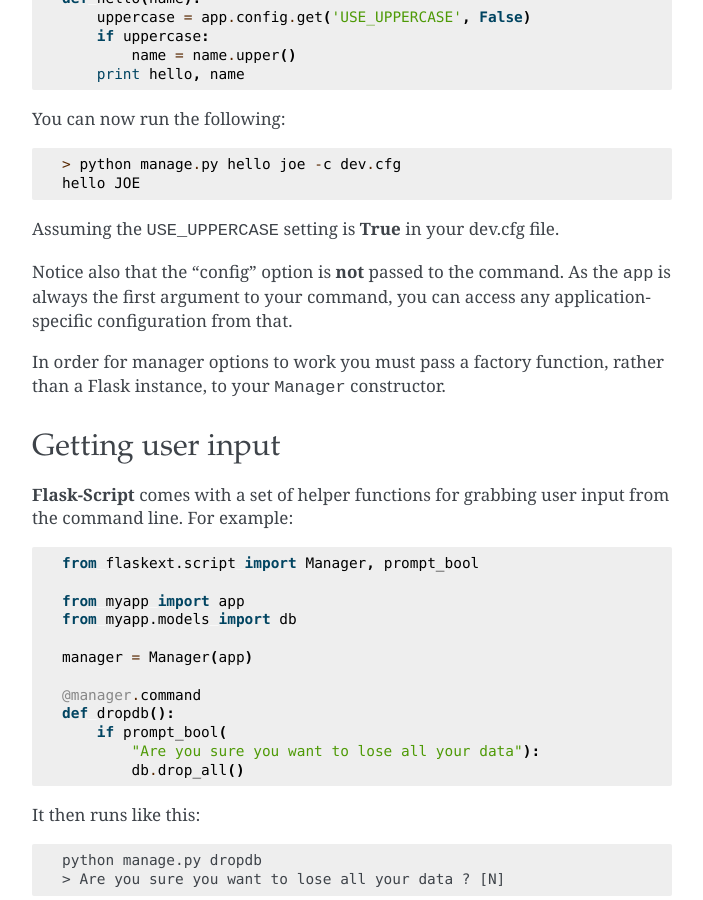
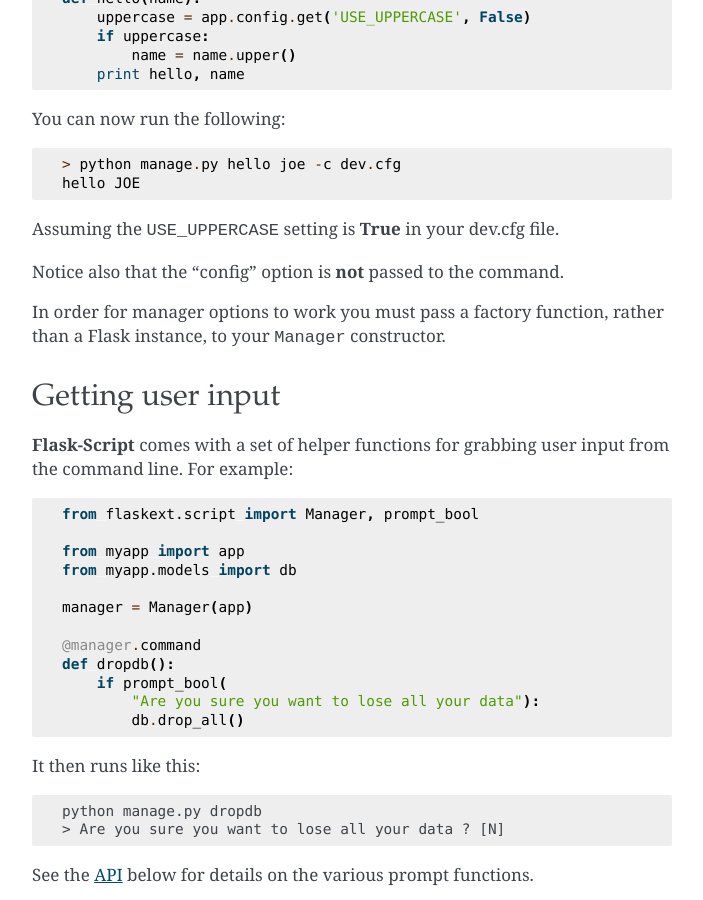
Before and after one commit to smurfix/flask-script, a Sphinx documentation site: the page built from docs/index.rst, in a window 1280 px wide and 900 px high, scrolled down 7197 px. Shown: the whole window, without its empty margins (288-991 px from the left). Built offline with Sphinx 7.4.7, drawn with Linux system fonts in a browser that asks for light colours.

Commit message:
doc fixes

```diff
--- a/docs/index.rst
+++ b/docs/index.rst
@@ -139,7 +139,7 @@
 control over your commands::
 
     @manager.option('-n', '--name', help='Your name')
-    def hello(app, name):
+    def hello(name):
         print "hello", name
 
 The ``@option`` decorator is explained in more detail below.
@@ -312,7 +312,7 @@
 
 Assuming the ``USE_UPPERCASE`` setting is **True** in your dev.cfg file.
 
-Notice also that the "config" option is **not** passed to the command. As the ``app`` is always the first argument to your command, you can access any application-specific configuration from that.
+Notice also that the "config" option is **not** passed to the command.
 
 In order for manager options to work you must pass a factory function, rather than a Flask instance, to your
 ``Manager`` constructor.
```
